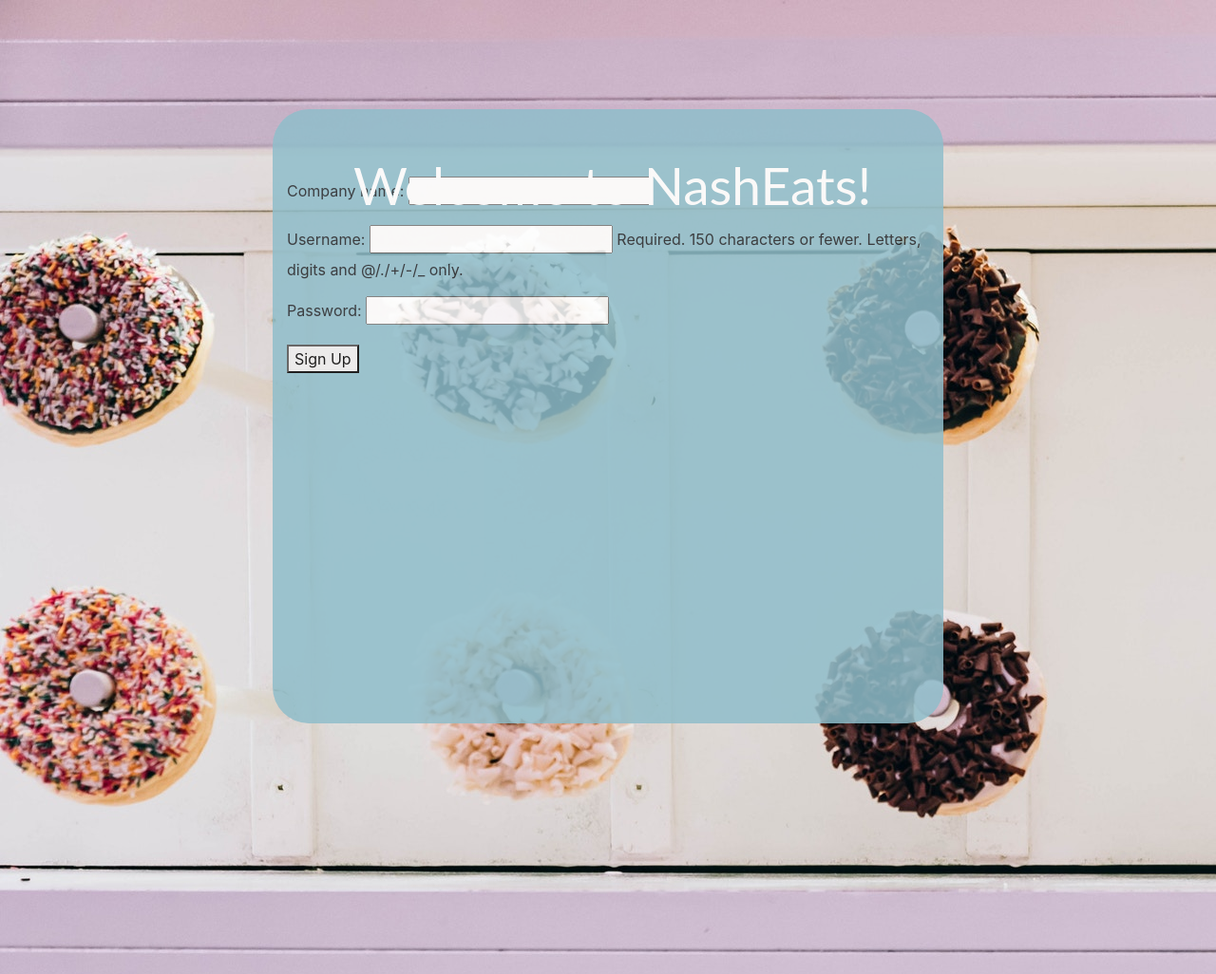
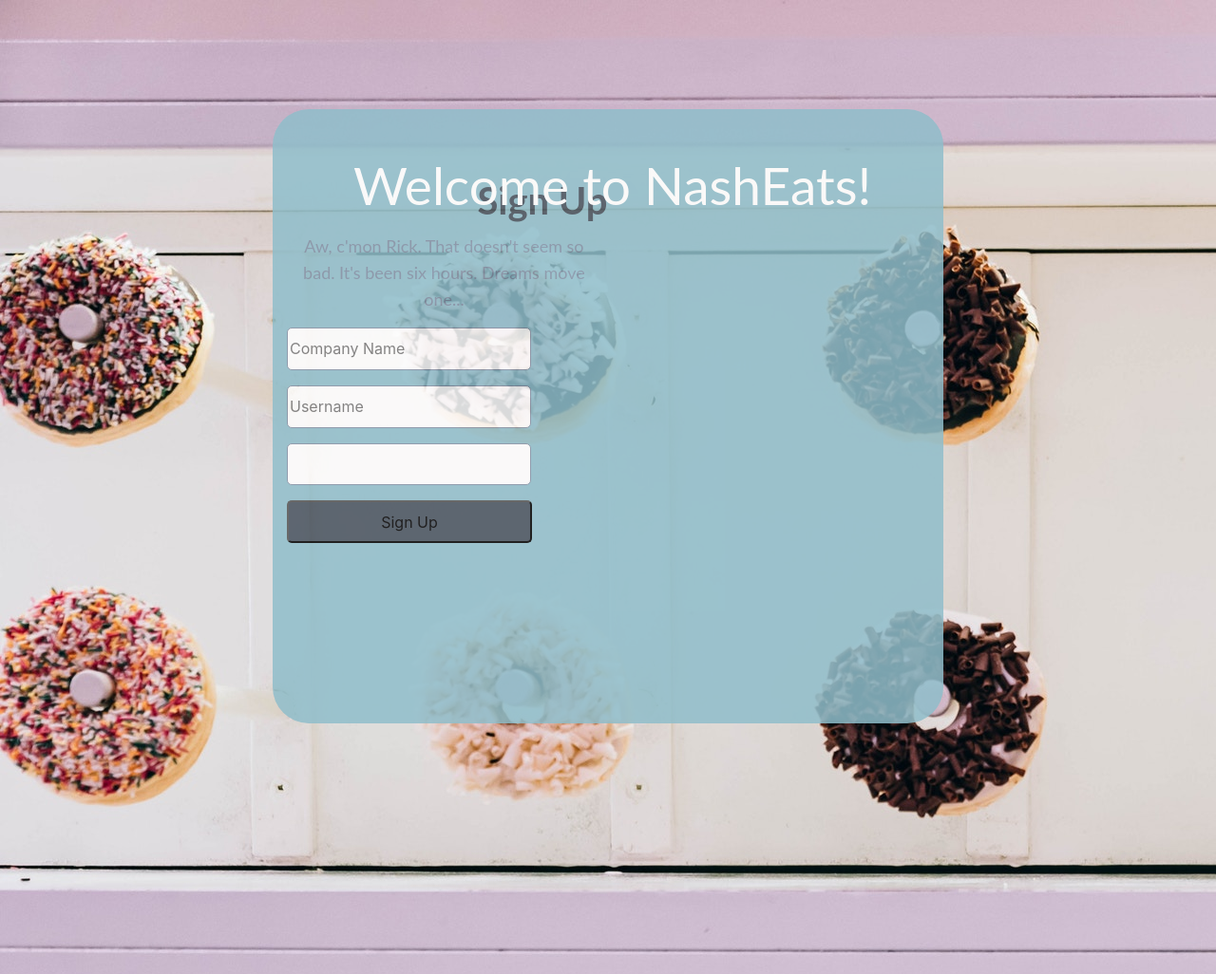
Before and after one commit to eagobert-zz/nash-eats, a Django app: page /register/ in a window 1280 px wide. Shown: the part 119-1145 px from the top of the page at 95% size. Run offline with Django 3.2, Linux system fonts and the light colour scheme; data that the repository does not hold is empty; some libraries are stand-ins or nearby versions.

Commit message:
register view almost complete

```diff
--- a/NashBitesApp/forms/registration_form.py
+++ b/NashBitesApp/forms/registration_form.py
@@ -6,3 +6,9 @@
   class Meta:
     model = Profile
     fields = ['company_name',]
+    labels = {
+      'company_name': '',
+    }
+    widgets = {
+      'company_name': forms.TextInput(attrs={'placeholder': 'Company Name'})
+    }
--- a/NashBitesApp/forms/user_form.py
+++ b/NashBitesApp/forms/user_form.py
@@ -3,6 +3,21 @@
 
 
 class UserForm(forms.ModelForm):
+  password = forms.CharField(
+    label="",
+    widget=forms.PasswordInput
+  )
+
   class Meta:
     model = User
     fields = ['username', 'password']
+    labels = {
+      'username': '',
+      # 'password': ''
+    }
+    help_texts = {
+      'username': '',
+    }
+    widgets = {
+      'username': forms.TextInput(attrs={'placeholder': 'Username'})
+    }
--- a/NashBitesApp/static/css/main.css
+++ b/NashBitesApp/static/css/main.css
@@ -127,6 +127,44 @@
   padding: 10px;
 }
 
+/* Register Page Styles */
+.modal-subtitle {
+  color: #47525E;
+  font-family: Lato;
+  font-size: 40px;
+  font-weight: 700;
+  line-height: 51px;
+  width: 538px;
+  text-align: center;
+}
+
+.register-content {
+  color: #8190A5;
+  font-family: Lato;
+  font-size: 18px;
+  font-weight: 400;
+  line-height: 28px;
+  width: 330.87px;
+  text-align: center;
+}
+
+#id_company_name,
+#id_username,
+#id_password {
+  background-color: #FFFFFF;
+  border: 1px solid #8492A6;
+  border-radius: 5px;
+  width: 257.34px;
+  height: 44.83px;
+}
+
+.btn-signup {
+  background-color: #47525E;
+  border-radius: 5px;
+  width: 258.02px;
+  height: 44.83px;
+}
+
 /* Home Page Styles */
 #home-map {
   height: 990px;
--- a/NashBitesApp/templates/registration/register.html
+++ b/NashBitesApp/templates/registration/register.html
@@ -7,14 +7,16 @@
 <div class="background-register">
   <div class="container register-modal">
       <h4 class="modal-title">Welcome to NashEats!</h4>
+      <h5 class="modal-subtitle">Sign Up</h5>
+      <p class="register-content">Aw, c'mon Rick. That doesn't seem so bad. It's been six hours. Dreams move one...</p>
 
-    <form method="post">
+    <form action="" method="post">
 
       {% csrf_token %}
       {{ registration_form.as_p }}
       {{ user_form.as_p }}
 
-      <button type="submit">Sign Up</button>
+      <button class="btn-signup" type="submit">Sign Up</button>
 
     </form>
 
```
